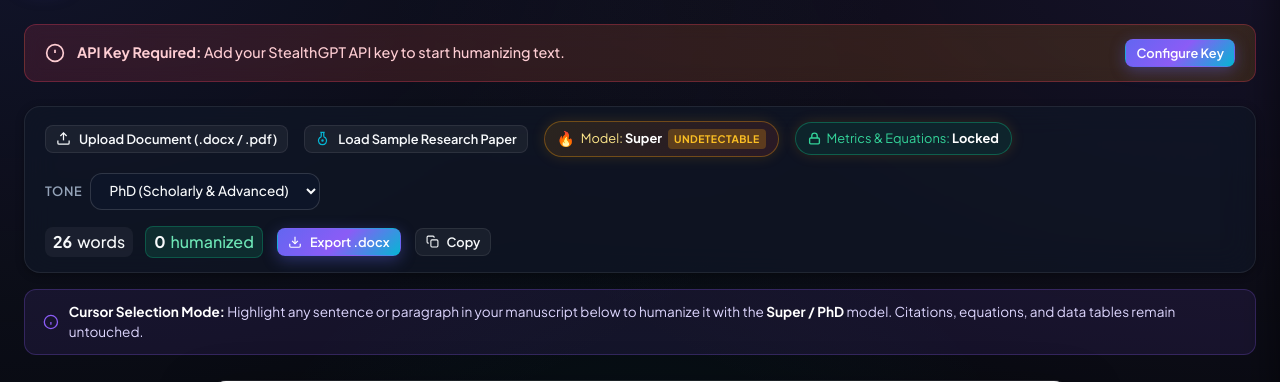
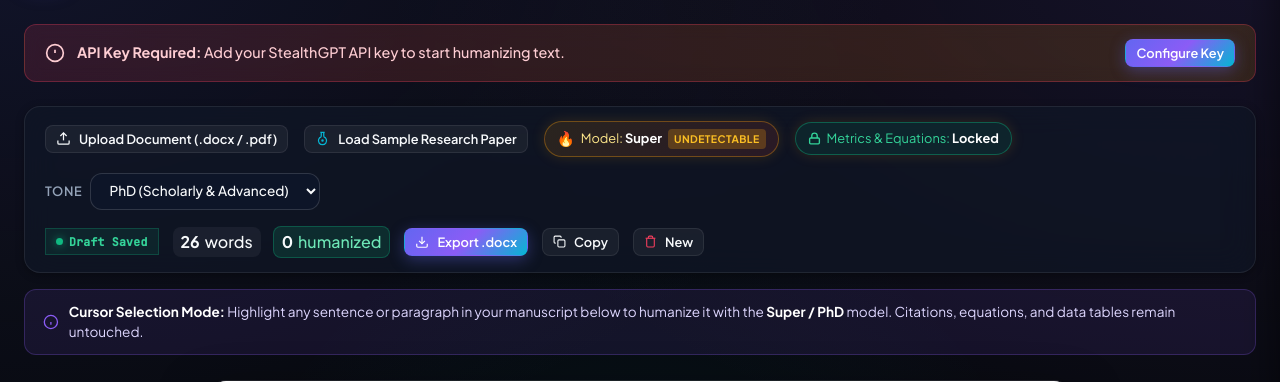
Before and after one commit to heyronith/fuck-panagram, a FastAPI app: page / in a window 1280 px wide. Shown: the part 70-452 px from the top of the page. Run offline with FastAPI, Linux system fonts and the light colour scheme; some libraries are stand-ins or nearby versions.

Commit message:
Fix humanizing selection collision bug and implement dual-layer manuscript autosave persistence

```diff
--- a/app.py
+++ b/app.py
@@ -1,5 +1,8 @@
 import os
 import re
+import json
+import time
+from datetime import datetime
 from pathlib import Path
 from typing import Optional, Dict, Any
 
@@ -285,6 +288,53 @@ async def clear_history():
     return {"success": success}
 
 
+DRAFT_FILE = Path(__file__).parent / "draft_manuscript.json"
+
+class ManuscriptDraftPayload(BaseModel):
+    html: str
+    filename: Optional[str] = "manuscript_draft.docx"
+    replaced_count: Optional[int] = 0
+
+
+@app.post("/api/manuscript/save")
+async def save_manuscript_draft(payload: ManuscriptDraftPayload):
+    try:
+        data = {
+            "html": payload.html,
+            "filename": payload.filename,
+            "replaced_count": payload.replaced_count,
+            "timestamp": time.time(),
+            "formatted_time": datetime.now().strftime("%I:%M %p")
+        }
+        with open(DRAFT_FILE, "w", encoding="utf-8") as f:
+            json.dump(data, f, indent=2)
+        return {"success": True, "saved_at": data["formatted_time"]}
+    except Exception as e:
+        return {"success": False, "error": str(e)}
+
+
+@app.get("/api/manuscript/restore")
+async def restore_manuscript_draft():
+    if DRAFT_FILE.exists():
+        try:
+            with open(DRAFT_FILE, "r", encoding="utf-8") as f:
+                data = json.load(f)
+            return {"success": True, "draft": data}
+        except Exception as e:
+            return {"success": False, "error": str(e)}
+    return {"success": False, "draft": None}
+
+
+@app.delete("/api/manuscript/reset")
+async def reset_manuscript_draft():
+    if DRAFT_FILE.exists():
+        try:
+            DRAFT_FILE.unlink()
+        except Exception:
+            pass
+    return {"success": True}
+
+
 if __name__ == "__main__":
     import uvicorn
     import webbrowser
--- a/static/css/style.css
+++ b/static/css/style.css
@@ -1583,3 +1583,49 @@ body {
 .btn-approval-accept:hover {
   box-shadow: 0 6px 24px rgba(16, 185, 129, 0.65) !important;
 }
+
+/* ============================================================
+   Autosave Status Pill & Pulse
+   ============================================================ */
+.autosave-status-pill {
+  display: inline-flex;
+  align-items: center;
+  gap: 6px;
+  padding: 4px 10px;
+  background: rgba(16, 185, 129, 0.1);
+  border: 1px solid rgba(16, 185, 129, 0.25);
+  border-radius: var(--radius-full);
+  font-size: 0.72rem;
+  font-weight: 600;
+  color: #34d399;
+  font-family: var(--font-mono);
+  letter-spacing: 0.02em;
+  transition: all 0.3s ease;
+  user-select: none;
+}
+
+.autosave-status-pill.saving {
+  background: rgba(245, 158, 11, 0.12);
+  border-color: rgba(245, 158, 11, 0.35);
+  color: #fbbf24;
+}
+
+.autosave-dot {
+  width: 7px;
+  height: 7px;
+  border-radius: 50%;
+  background: #10b981;
+  box-shadow: 0 0 8px rgba(16, 185, 129, 0.7);
+  transition: background-color 0.3s, box-shadow 0.3s;
+}
+
+.autosave-status-pill.saving .autosave-dot {
+  background: #f59e0b;
+  box-shadow: 0 0 8px rgba(245, 158, 11, 0.7);
+  animation: pulseDot 1s infinite alternate;
+}
+
+@keyframes pulseDot {
+  0% { transform: scale(0.9); opacity: 0.7; }
+  100% { transform: scale(1.2); opacity: 1; }
+}
--- a/static/js/app.js
+++ b/static/js/app.js
@@ -741,6 +741,10 @@ document.addEventListener('DOMContentLoaded', () => {
   const docReplacedCount = document.getElementById('doc-replaced-count');
   const btnExportDocx = document.getElementById('btn-export-docx');
   const btnCopyManuscript = document.getElementById('btn-copy-manuscript');
+  const btnResetManuscript = document.getElementById('btn-reset-manuscript');
+  const autosaveStatusPill = document.getElementById('autosave-status-pill');
+  const autosaveStatusText = document.getElementById('autosave-status-text');
+  const autosaveDot = document.getElementById('autosave-dot');
 
   // Floating Selection Action Bar
   const floatingSelectionBar = document.getElementById('floating-selection-bar');
@@ -766,6 +770,8 @@ document.addEventListener('DOMContentLoaded', () => {
   let pendingHumanizedText = '';
   let replacedPassagesCount = 0;
   let activeIsListSelection = false;
+  let isHumanizingInProgress = false;
+  let activeManuscriptFileName = 'Scientific_Manuscript.docx';
 
   // Realistic Scientific Manuscript Sample
   const SAMPLE_MANUSCRIPT_HTML = `
@@ -830,6 +836,26 @@ document.addEventListener('DOMContentLoaded', () => {
     });
   }
 
+  // Manuscript Empty State HTML
+  const EMPTY_MANUSCRIPT_HTML = `
+    <div class="manuscript-empty-state" id="manuscript-empty-state">
+      <div class="empty-icon-wrap">
+        <svg width="36" height="36" viewBox="0 0 24 24" fill="none" stroke="#6366f1" stroke-width="1.8">
+          <path d="M14 2H6a2 2 0 0 0-2 2v16a2 2 0 0 0 2 2h12a2 2 0 0 0 2-2V8z"/>
+          <polyline points="14 2 14 8 20 8"/>
+          <line x1="12" y1="18" x2="12" y2="12"/>
+          <line x1="9" y1="15" x2="15" y2="15"/>
+        </svg>
+      </div>
+      <h3>No Manuscript Loaded Yet</h3>
+      <p>Upload your research paper (<strong>.docx</strong>, <strong>.pdf</strong>, <strong>.txt</strong>) or click below to load a sample scientific manuscript.</p>
+      <div style="display: flex; gap: 12px; margin-top: 14px;">
+        <button type="button" class="btn btn-primary btn-sm" id="btn-empty-upload">Upload Word / PDF</button>
+        <button type="button" class="btn btn-secondary btn-sm" id="btn-empty-sample">Load Sample Paper</button>
+      </div>
+    </div>
+  `;
+
   // Manuscript word count updater
   function updateManuscriptStats() {
     if (!manuscriptContent) return;
@@ -838,14 +864,138 @@ document.addEventListener('DOMContentLoaded', () => {
     if (docWordsCount) docWordsCount.textContent = words.toLocaleString();
   }
 
+  // Dual-Layer Persistence: Save manuscript draft (Disk + LocalStorage)
+  async function saveManuscriptDraft(isSilent = false) {
+    if (!manuscriptContent) return;
+    if (manuscriptContent.querySelector('#manuscript-empty-state')) {
+      return;
+    }
+
+    const html = manuscriptContent.innerHTML;
+    if (!html || html.trim().length < 20) return;
+
+    if (!isSilent && autosaveStatusPill) {
+      autosaveStatusPill.classList.add('saving');
+      if (autosaveStatusText) autosaveStatusText.textContent = 'Saving...';
+    }
+
+    const nowStr = new Date().toLocaleTimeString([], { hour: '2-digit', minute: '2-digit' });
+
+    // 1. Client-side LocalStorage cache
+    try {
+      localStorage.setItem('stealthgpt_manuscript_draft', JSON.stringify({
+        html: html,
+        filename: activeManuscriptFileName,
+        replaced_count: replacedPassagesCount,
+        formatted_time: nowStr,
+        timestamp: Date.now()
+      }));
+    } catch (e) {
+      console.warn('LocalStorage save error:', e);
+    }
+
+    // 2. Server-side disk persistence
+    try {
+      const res = await fetch('/api/manuscript/save', {
+        method: 'POST',
+        headers: { 'Content-Type': 'application/json' },
+        body: JSON.stringify({
+          html: html,
+          filename: activeManuscriptFileName,
+          replaced_count: replacedPassagesCount
+        })
+      });
+      const data = await res.json();
+      if (data.success) {
+        if (autosaveStatusPill) autosaveStatusPill.classList.remove('saving');
+        if (autosaveStatusText) autosaveStatusText.textContent = `Saved at ${data.saved_at || nowStr}`;
+      }
+    } catch (err) {
+      if (autosaveStatusPill) autosaveStatusPill.classList.remove('saving');
+      if (autosaveStatusText) autosaveStatusText.textContent = `Saved locally (${nowStr})`;
+    }
+  }
+
+  // Restore saved manuscript draft on startup
+  async function restoreManuscriptDraft() {
+    if (!manuscriptContent) return;
+
+    let draftData = null;
+
+    // Check backend first
+    try {
+      const res = await fetch('/api/manuscript/restore');
+      const data = await res.json();
+      if (data.success && data.draft && data.draft.html) {
+        draftData = data.draft;
+      }
+    } catch (e) {
+      console.warn('Failed to fetch draft from backend:', e);
+    }
+
+    // Fallback to localStorage if backend draft is empty
+    if (!draftData) {
+      try {
+        const local = localStorage.getItem('stealthgpt_manuscript_draft');
+        if (local) draftData = JSON.parse(local);
+      } catch (e) {}
+    }
+
+    if (draftData && draftData.html && draftData.html.length > 50) {
+      manuscriptContent.innerHTML = draftData.html;
+      replacedPassagesCount = draftData.replaced_count || 0;
+      if (draftData.filename) activeManuscriptFileName = draftData.filename;
+      if (docReplacedCount) docReplacedCount.textContent = replacedPassagesCount.toString();
+      updateManuscriptStats();
+      if (autosaveStatusText) {
+        autosaveStatusText.textContent = `Restored (${draftData.formatted_time || 'Draft'})`;
+      }
+      showToast(`Restored saved manuscript session (${replacedPassagesCount} humanized section(s) active)`, 'info');
+    }
+  }
+
+  // Reset manuscript session
+  if (btnResetManuscript) {
+    btnResetManuscript.addEventListener('click', async () => {
+      const confirmed = confirm('Start a fresh manuscript? This will clear your current saved draft.');
+      if (!confirmed) return;
+
+      try {
+        localStorage.removeItem('stealthgpt_manuscript_draft');
+        await fetch('/api/manuscript/reset', { method: 'DELETE' });
+      } catch (e) {}
+
+      manuscriptContent.innerHTML = EMPTY_MANUSCRIPT_HTML;
+      replacedPassagesCount = 0;
+      if (docReplacedCount) docReplacedCount.textContent = '0';
+      updateManuscriptStats();
+      hideFloatingSelection();
+      if (autosaveStatusText) autosaveStatusText.textContent = 'No Active Draft';
+      showToast('Manuscript session reset. Ready for new paper.', 'info');
+    });
+  }
+
+  // Delegated clicks for empty state buttons in manuscript content
+  if (manuscriptContent) {
+    manuscriptContent.addEventListener('click', (e) => {
+      if (e.target.closest('#btn-empty-upload')) {
+        triggerFileUpload();
+      } else if (e.target.closest('#btn-empty-sample')) {
+        loadSampleResearchPaper();
+      }
+    });
+  }
+
   // Load sample research paper
   function loadSampleResearchPaper() {
     if (!manuscriptContent) return;
     manuscriptContent.innerHTML = SAMPLE_MANUSCRIPT_HTML;
     replacedPassagesCount = 0;
+    activeManuscriptFileName = 'Sample_Genomic_Manuscript.docx';
     if (docReplacedCount) docReplacedCount.textContent = '0';
     updateManuscriptStats();
     hideFloatingSelection();
+    saveManuscriptDraft();
     showToast('Loaded sample scientific manuscript with citations & methodology', 'info');
   }
 
@@ -866,7 +1016,7 @@ document.addEventListener('DOMContentLoaded', () => {
       if (!file) return;
 
       const fileName = file.name;
-      const ext = fileName.toLowerCase().split('.').pop();
+      activeManuscriptFileName = fileName;
       showToast(`Uploading and parsing ${fileName}...`, 'info');
 
       try {
@@ -888,6 +1038,7 @@ document.addEventListener('DOMContentLoaded', () => {
         if (docReplacedCount) docReplacedCount.textContent = '0';
         updateManuscriptStats();
         hideFloatingSelection();
+        saveManuscriptDraft();
         showToast(`Loaded ${fileName} successfully! Drag cursor to select passages.`, 'success');
 
       } catch (err) {
@@ -906,6 +1057,11 @@ document.addEventListener('DOMContentLoaded', () => {
   }
 
   function handleManuscriptSelection() {
+    // Prevent overriding active target while an ongoing humanization is running or modal is awaiting approval
+    if (isHumanizingInProgress || (scientificApprovalModal && scientificApprovalModal.classList.contains('open'))) {
+      return;
+    }
+
     const sel = window.getSelection();
     if (!sel || sel.isCollapsed || sel.rangeCount === 0) {
       return;
@@ -998,15 +1154,22 @@ document.addEventListener('DOMContentLoaded', () => {
 
   if (manuscriptContent) {
     manuscriptContent.addEventListener('mouseup', () => {
+      if (isHumanizingInProgress || (scientificApprovalModal && scientificApprovalModal.classList.contains('open'))) {
+        return;
+      }
       setTimeout(handleManuscriptSelection, 20);
     });
     manuscriptContent.addEventListener('keyup', () => {
+      if (isHumanizingInProgress || (scientificApprovalModal && scientificApprovalModal.classList.contains('open'))) {
+        return;
+      }
       setTimeout(handleManuscriptSelection, 20);
     });
   }
 
-  // Hide floating bar when clicking outside
+  // Hide floating bar when clicking outside (unless humanizing or modal open)
   document.addEventListener('mousedown', (e) => {
+    if (isHumanizingInProgress) return;
     if (!floatingSelectionBar || floatingSelectionBar.classList.contains('hidden')) return;
     if (floatingSelectionBar.contains(e.target)) return;
     if (scientificApprovalModal && scientificApprovalModal.contains(e.target)) return;
@@ -1240,18 +1403,28 @@ document.addEventListener('DOMContentLoaded', () => {
 
   // Humanize Selection Action
   async function performHumanizeSelection(toneOverride = null) {
-    if (!activeSelectedText) {
+    if (isHumanizingInProgress) {
+      showToast('Humanization is currently running. Please wait for the current section to complete.', 'info');
+      return;
+    }
+
+    if (!activeSelectedText || !activeSelectionRange) {
       showToast('Please select text in the manuscript first.', 'info');
       return;
     }
 
+    // Lock humanizing state and freeze target selection to prevent any race condition
+    isHumanizingInProgress = true;
+    const lockedRange = activeSelectionRange.cloneRange();
+    const lockedText = activeSelectedText;
+    const lockedIsList = activeIsListSelection;
     const tone = toneOverride || (floatingToneSelect ? floatingToneSelect.value : null) || (manuscriptToneSelect ? manuscriptToneSelect.value : 'PhD');
 
     if (btnHumanizeSelection) {
       btnHumanizeSelection.disabled = true;
       btnHumanizeSelection.innerHTML = `
         <span class="spinner" style="width: 13px; height: 13px; border: 2px solid rgba(255,255,255,0.3); border-top-color: #fff; border-radius: 50%; display: inline-block; animation: spin 0.8s linear infinite; margin-right: 6px;"></span>
-        <span>Humanizing...</span>
+        <span>Humanizing Section...</span>
       `;
     }
 
@@ -1260,7 +1433,7 @@ document.addEventListener('DOMContentLoaded', () => {
         method: 'POST',
         headers: { 'Content-Type': 'application/json' },
         body: JSON.stringify({
-          text: activeSelectedText,
+          text: lockedText,
           model: 'super',
           tone: tone,
           writing_mode: 'essay',
@@ -1273,16 +1446,20 @@ document.addEventListener('DOMContentLoaded', () => {
         throw new Error(data.detail || data.error || 'Humanization failed');
       }
 
+      // Restore locked targets ensuring no selection collisions or overrides occurred
+      activeSelectionRange = lockedRange;
+      activeSelectedText = lockedText;
+      activeIsListSelection = lockedIsList;
       pendingHumanizedText = data.result;
 
-      if (approvalOrigText) approvalOrigText.textContent = activeSelectedText;
-      if (approvalHumanizedText) approvalHumanizedText.innerHTML = computeWordDiff(activeSelectedText, pendingHumanizedText);
-      if (approvalOrigStats) approvalOrigStats.textContent = `${countWords(activeSelectedText)} words`;
+      if (approvalOrigText) approvalOrigText.textContent = lockedText;
+      if (approvalHumanizedText) approvalHumanizedText.innerHTML = computeWordDiff(lockedText, pendingHumanizedText);
+      if (approvalOrigStats) approvalOrigStats.textContent = `${countWords(lockedText)} words`;
       if (approvalHumanizedStats) approvalHumanizedStats.textContent = `${countWords(pendingHumanizedText)} words`;
       if (approvalRerollTone) approvalRerollTone.value = tone;
 
       // Run Scientific Semantic Fidelity & Technical Integrity Audit
-      updateScientificIntegrityAudit(activeSelectedText, pendingHumanizedText);
+      updateScientificIntegrityAudit(lockedText, pendingHumanizedText);
 
       if (scientificApprovalModal) scientificApprovalModal.classList.add('open');
       hideFloatingSelection();
@@ -1290,6 +1467,7 @@ document.addEventListener('DOMContentLoaded', () => {
     } catch (err) {
       showToast(err.message, 'error');
     } finally {
+      isHumanizingInProgress = false;
       if (btnHumanizeSelection) {
         btnHumanizeSelection.disabled = false;
         btnHumanizeSelection.innerHTML = `
@@ -1387,7 +1565,10 @@ document.addEventListener('DOMContentLoaded', () => {
         hideFloatingSelection();
         window.getSelection()?.removeAllRanges();
 
-        showToast(`Passage replaced with ${toneUsed} humanized phrasing!`, 'success');
+        // Autosave continuously to dual-layer persistence (localStorage + disk)
+        saveManuscriptDraft();
+
+        showToast(`Passage replaced with ${toneUsed} humanized phrasing! (Draft Auto-saved)`, 'success');
       } catch (err) {
         showToast('Failed to replace text in document: ' + err.message, 'error');
       }
@@ -1508,4 +1689,17 @@ document.addEventListener('DOMContentLoaded', () => {
   loadConfig();
   updateInputStats();
   updateManuscriptStats();
+
+  // Restore saved manuscript draft (from disk or localStorage)
+  restoreManuscriptDraft();
+
+  // Periodic autosave every 25 seconds
+  setInterval(() => {
+    saveManuscriptDraft(true);
+  }, 25000);
+
+  // Autosave before browser tab or window closes
+  window.addEventListener('beforeunload', () => {
+    saveManuscriptDraft(true);
+  });
 });
--- a/templates/index.html
+++ b/templates/index.html
@@ -163,6 +163,12 @@
         </div>
 
         <div class="toolbar-right-actions">
+          <!-- Autosave Status Indicator -->
+          <div class="autosave-status-pill" id="autosave-status-pill" title="Changes auto-saved to disk and local storage">
+            <span class="autosave-dot" id="autosave-dot"></span>
+            <span id="autosave-status-text">Draft Saved</span>
+          </div>
+
           <!-- Document Progress Stats -->
           <div class="stats-badges">
             <span class="stat-pill"><strong id="doc-words-count">0</strong> words</span>
@@ -185,6 +191,14 @@
               <path d="M5 15H4a2 2 0 0 1-2-2V4a2 2 0 0 1 2-2h9a2 2 0 0 1 2 2v1"/>
             </svg>
             <span>Copy</span>
+          </button>
+
+          <button type="button" class="btn btn-secondary btn-sm" id="btn-reset-manuscript" title="Start a fresh manuscript (clears saved draft)">
+            <svg width="13" height="13" viewBox="0 0 24 24" fill="none" stroke="#f43f5e" stroke-width="2">
+              <polyline points="3 6 5 6 21 6"/>
+              <path d="M19 6v14a2 2 0 0 1-2 2H7a2 2 0 0 1-2-2V6m3 0V4a2 2 0 0 1 2-2h4a2 2 0 0 1 2 2v2"/>
+            </svg>
+            <span>New</span>
           </button>
         </div>
       </div>
```
Also changed, not shown: 1 other file.
